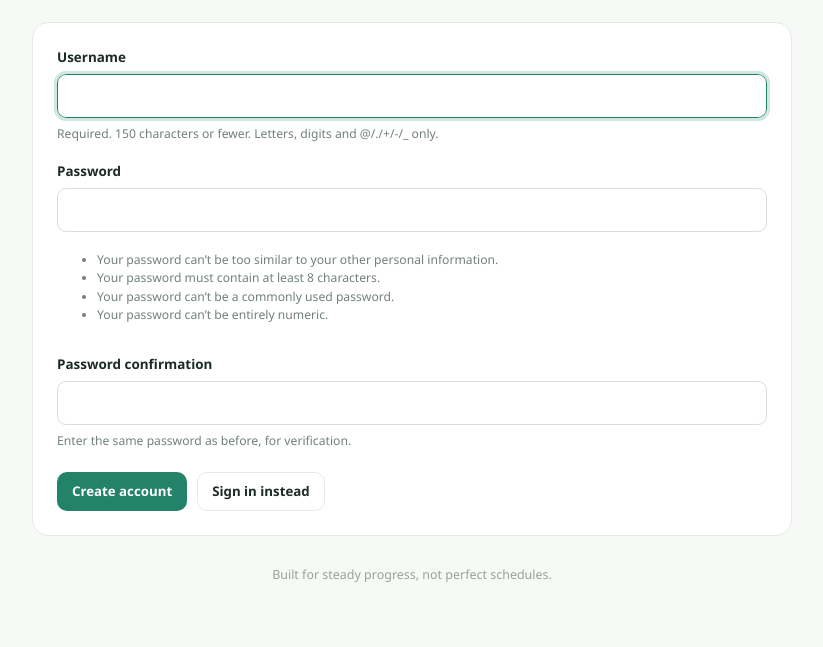
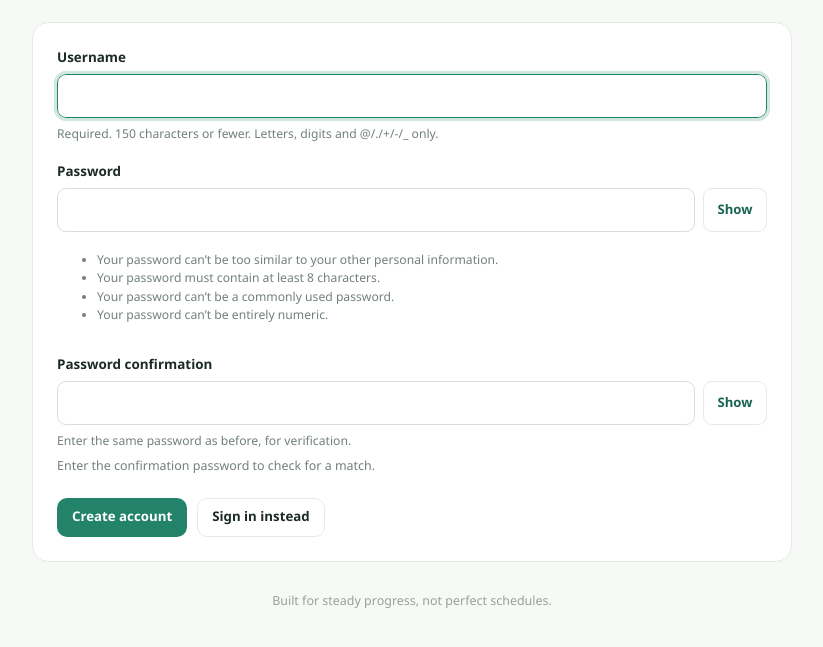
Before and after one commit to Akshaykumar9462/My_Projects, a Django app: page /accounts/signup/ in a window 1280 px wide. Shown: the part 217-864 px from the top of the page, without its empty margins (228-1051 px from the left). Before the commit the page ends 799 px from the top, so only its background shows below. Run offline with Django 5.2, Linux system fonts and the light colour scheme.

Commit message:
Add password visibility and confirmation feedback

```diff
--- /dev/null
+++ b/student-study-organiser/academics/static/academics/auth.js
@@ -0,0 +1,44 @@
+"use strict";
+
+document.addEventListener("DOMContentLoaded", () => {
+    document.querySelectorAll("[data-password-toggle]").forEach((button) => {
+        const input = document.getElementById(button.dataset.target);
+        if (!input) return;
+
+        button.addEventListener("click", () => {
+            const showPassword = input.type === "password";
+            input.type = showPassword ? "text" : "password";
+            button.textContent = showPassword ? "Hide" : "Show";
+            button.setAttribute("aria-pressed", String(showPassword));
+            button.setAttribute(
+                "aria-label",
+                `${showPassword ? "Hide" : "Show"} ${button.dataset.label}`,
+            );
+        });
+    });
+
+    const matchMessage = document.querySelector("[data-password-match]");
+    if (!matchMessage) return;
+
+    const password = document.getElementById(matchMessage.dataset.passwordId);
+    const confirmation = document.getElementById(matchMessage.dataset.confirmId);
+    if (!password || !confirmation) return;
+
+    const updatePasswordMatch = () => {
+        if (!confirmation.value) {
+            matchMessage.textContent = "Enter the confirmation password to check for a match.";
+            matchMessage.dataset.state = "empty";
+            return;
+        }
+
+        const passwordsMatch = password.value === confirmation.value;
+        matchMessage.textContent = passwordsMatch
+            ? "Passwords match."
+            : "Passwords do not match.";
+        matchMessage.dataset.state = passwordsMatch ? "match" : "mismatch";
+    };
+
+    password.addEventListener("input", updatePasswordMatch);
+    confirmation.addEventListener("input", updatePasswordMatch);
+    updatePasswordMatch();
+});
--- a/student-study-organiser/academics/static/academics/dashboard.css
+++ b/student-study-organiser/academics/static/academics/dashboard.css
@@ -123,6 +123,14 @@ h1 { margin-bottom: 7px; font-size: clamp(1.8rem, 4vw, 2.55rem); line-height: 1.
 .form-field .errorlist, .form-page .errorlist { margin: 0; padding-left: 18px; color: #a84040; font-size: 0.8rem; }
 .field-error { color: #a84040; font-size: 0.8rem; }
 .has-error input, .has-error select, .has-error textarea { border-color: #c65c5c; }
+.password-input-wrap { display: flex; align-items: stretch; gap: 8px; }
+.password-input-wrap input { min-width: 0; flex: 1; }
+.password-toggle { min-width: 64px; padding: 8px 12px; border: 1px solid var(--line); border-radius: 9px; background: var(--white); color: var(--green-dark); font: inherit; font-size: 0.82rem; font-weight: 700; cursor: pointer; }
+.password-toggle:hover { border-color: #b5c7bd; }
+.password-toggle:focus-visible { outline: 3px solid #cfe7dc; outline-offset: 2px; }
+.password-match { margin: 0; color: var(--muted); font-size: 0.78rem; }
+.password-match[data-state="match"] { color: var(--green-dark); }
+.password-match[data-state="mismatch"] { color: #a84040; }
 .form-actions { display: flex; align-items: center; gap: 10px; margin-top: 22px; }
 .landing-page { max-width: 1040px; margin: 42px auto 0; }
 .landing-hero { display: grid; grid-template-columns: 1.3fr 0.7fr; align-items: center; gap: 42px; padding: 20px 0 48px; }
--- a/student-study-organiser/academics/templates/academics/base.html
+++ b/student-study-organiser/academics/templates/academics/base.html
@@ -52,5 +52,6 @@
 
         <footer class="footer-note">Built for steady progress, not perfect schedules.</footer>
     </div>
+    <script src="{% static 'academics/auth.js' %}" defer></script>
 </body>
 </html>
--- a/student-study-organiser/academics/templates/registration/signup.html
+++ b/student-study-organiser/academics/templates/registration/signup.html
@@ -14,9 +14,19 @@
         {% for field in form %}
         <div class="form-field{% if field.errors %} has-error{% endif %}">
             <label for="{{ field.id_for_label }}">{{ field.label }}</label>
+            {% if field.name == 'password1' or field.name == 'password2' %}
+            <div class="password-input-wrap">
+                {{ field }}
+                <button class="password-toggle" type="button" data-password-toggle data-target="{{ field.id_for_label }}" data-label="{{ field.label|lower }}" aria-controls="{{ field.id_for_label }}" aria-pressed="false" aria-label="Show {{ field.label|lower }}">Show</button>
+            </div>
+            {% else %}
             {{ field }}
+            {% endif %}
             {% if field.help_text %}<small>{{ field.help_text|safe }}</small>{% endif %}
             {% for error in field.errors %}<span class="field-error">{{ error }}</span>{% endfor %}
+            {% if field.name == 'password2' %}
+            <p class="password-match" id="password-match-status" role="status" aria-live="polite" data-password-match data-password-id="id_password1" data-confirm-id="{{ field.id_for_label }}" data-state="empty">Enter the confirmation password to check for a match.</p>
+            {% endif %}
         </div>
         {% endfor %}
         <div class="form-actions">
```
Also changed, not shown: student-study-organiser/academics/templates/registration/login.html (+7 -0 lines), student-study-organiser/academics/tests.py (+25 -3 lines).
